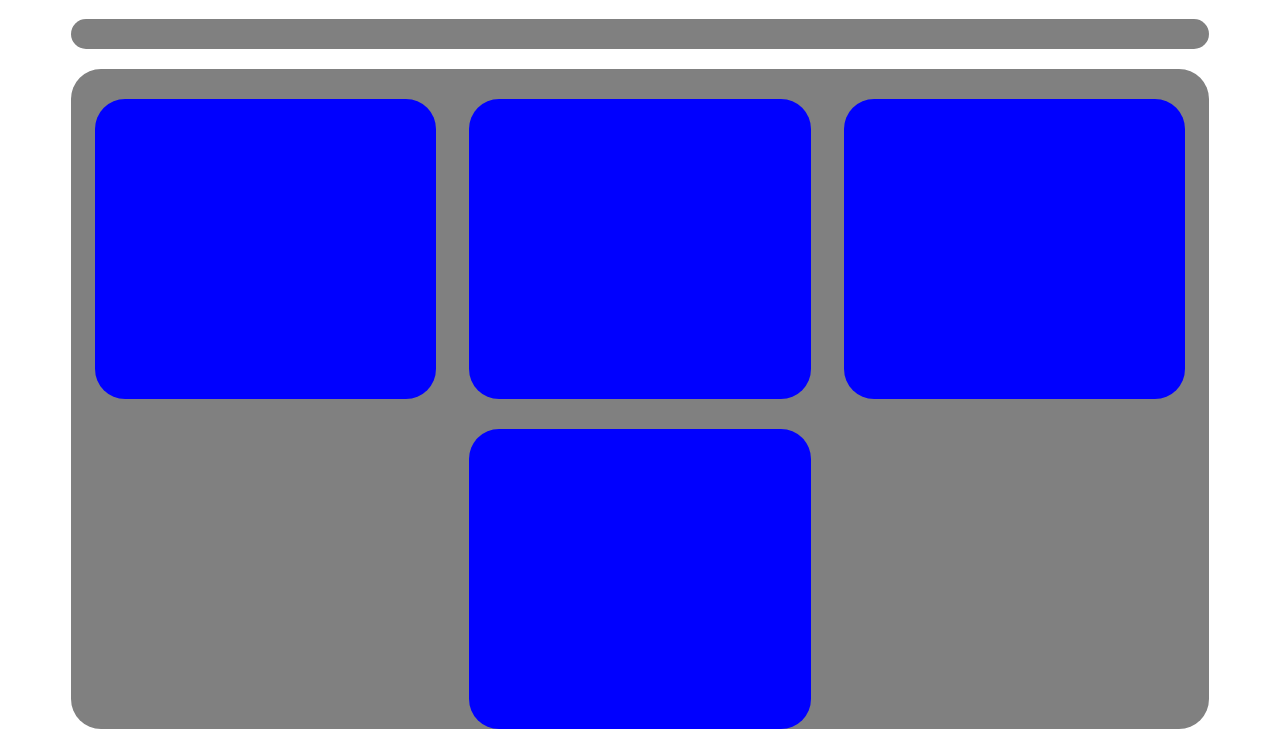
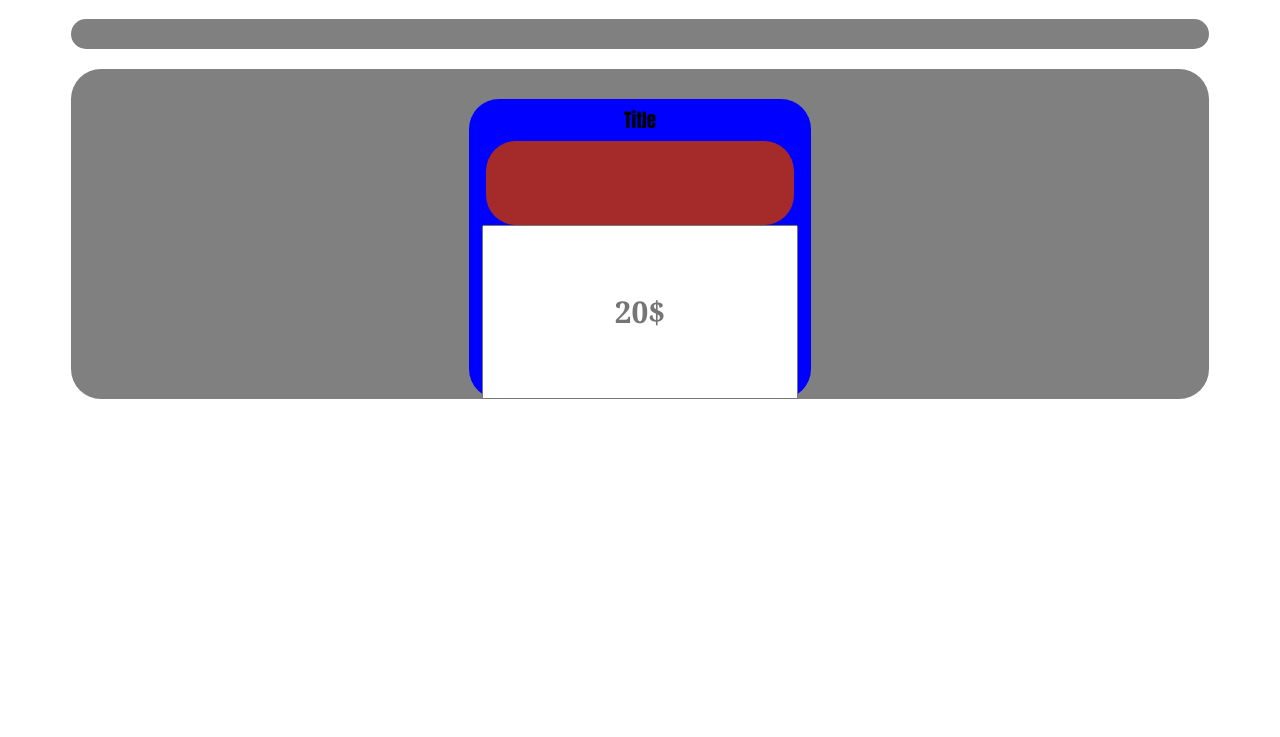
Before and after one commit to denyakushnirchuk-glitch/ShoppingProject, a plain HTML site: page index.html in a window 1280 px wide. Both pictures are taken after a click on the button 640 px from the left and 102 px from the top of the page. Shown: the part 69-806 px from the top of the page. Drawn offline with Linux system fonts and the light colour scheme.

Commit message:
added a functional add button I think

```diff
--- a/index.html
+++ b/index.html
@@ -9,15 +9,14 @@
 <body>
     <h1>The prototype DIV parent</h1>
     <button class="addItem" id="AddButton"></button>
-    <div class="mainbox">
+    <div class="mainbox" id="mainbox">
 
-        <div></div>
-        <div></div>
-        <div></div>
-        <div></div>
+
 
 
     </div>
 
+
+    <script src="scripts/divadder.js"></script>
 </body>
 </html>
--- /dev/null
+++ b/scripts/divadder.js
@@ -0,0 +1,24 @@
+const parent = document.getElementById("mainbox");
+const parent1 = document.getElementById("parent1");
+const button = document.getElementById("AddButton");
+
+button.addEventListener("click", () => {
+    // creating a new div
+    const box = document.createElement("div");
+    box.classList.add("parent1");
+    parent.appendChild(box);
+
+    const title = document.createElement("div");
+    title.classList.add("top")
+    title.textContent = "Title";
+    box.appendChild(title);
+
+    const image = document.createElement("div");
+    image.classList.add("middle");
+    box.appendChild(image);
+
+    const pricetag = document.createElement("input");
+    pricetag.placeholder = "20$"
+    pricetag.classList.add("bottom")
+    box.appendChild(pricetag)
+});
--- a/style.css
+++ b/style.css
@@ -34,7 +34,45 @@ body {
     margin-right: 10px;
     margin-left: 10px;
     margin-top: 30px;
+    display: flex;
+    flex-direction: column;
+    justify-content: center;
+    align-items: center;
 }
+
+.mainbox div .top {
+    height: 19%;
+    font-family: Impact, Haettenschweiler, 'Arial Narrow Bold', sans-serif;
+    font-size: 19px;
+    font-weight: bolder;
+    text-align: start;
+    margin-top: 5px;
+    background: transparent;
+    width: fit-content;
+}
+
+.mainbox div .middle {
+    height: 50%;
+    width: 90%;
+    margin-left: 5px;
+    margin-right: 5px;
+    background-color: brown;
+    margin-top: 5px;
+}
+
+.mainbox div .bottom {
+    height: 100%;
+    width: 90%;
+    margin-right: 5px;
+    margin-left: 5px;
+    text-align: center;
+    font-family: Georgia, 'Times New Roman', Times, serif;
+    font-weight: bolder;
+    font-size: 30px;
+
+}
+
+
 .addItem {
     all: unset;
     display: block;
@@ -51,4 +89,3 @@ body {
 .addItem:hover {
 background-color: lightgrey;
 }
-/* hello there */
```
Also changed, not shown: scripts/pricesetter.js (added).
